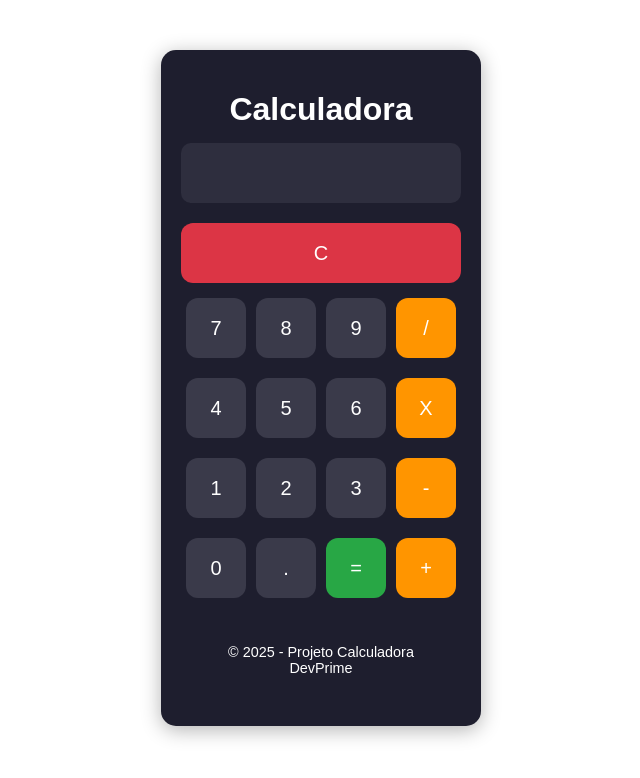
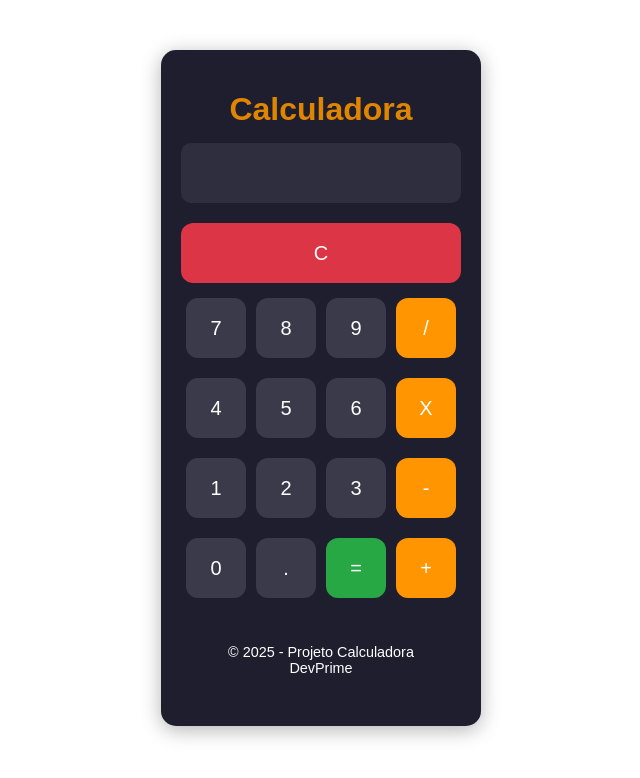
Before and after one commit to devprime-challenge/cp4_calculadora, a React (Vite) app: page / in a window 1280 px wide. Shown: the top 778 px of the page, without its empty margins (319-959 px from the left). Built offline with nearby package versions, Linux system fonts and the light colour scheme.

Commit message:
fazendo alteraçao teste. fazendo alteraçao boba par poder testar maquin(desconsiderar commit)

```diff
--- a/src/index.css
+++ b/src/index.css
@@ -18,7 +18,7 @@
 
 /* Título */
 .title {
-  color: #fff;
+  color: #e08500;
   margin-bottom: 15px;
 }
 
```
